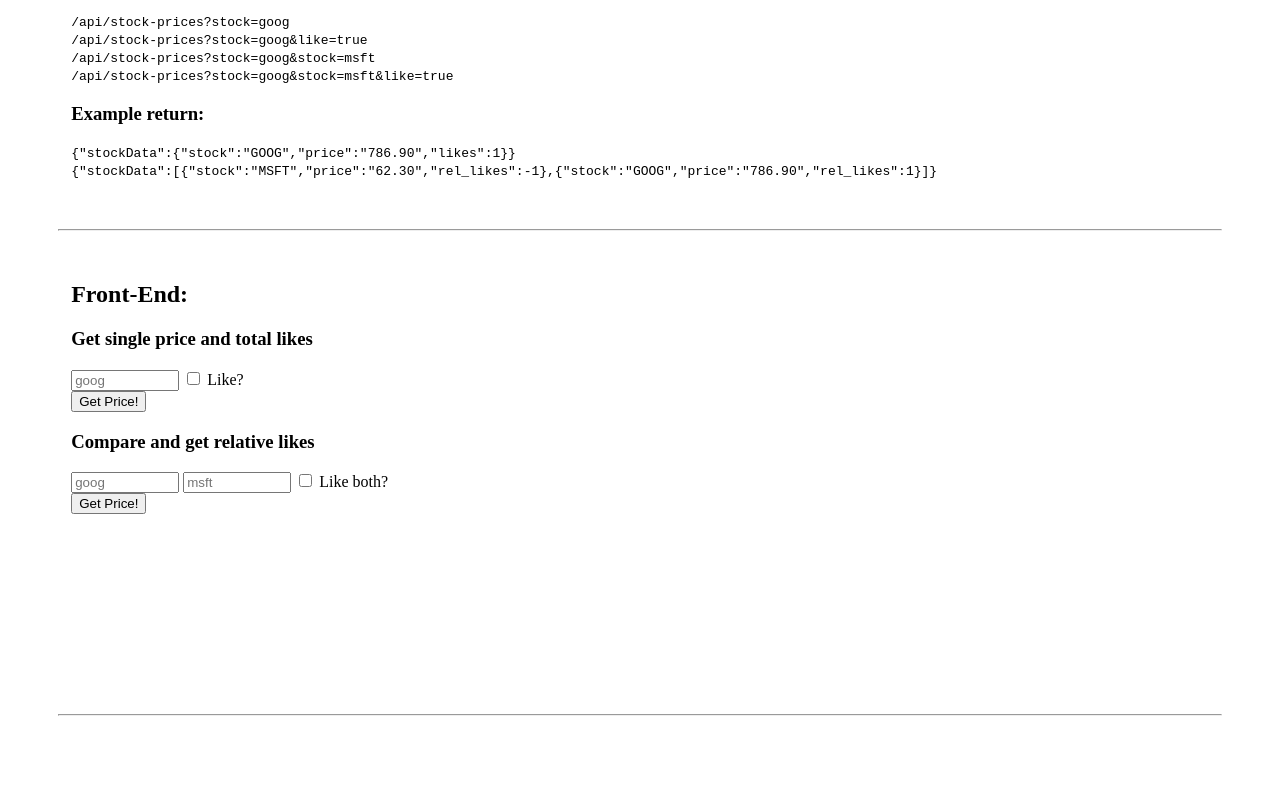
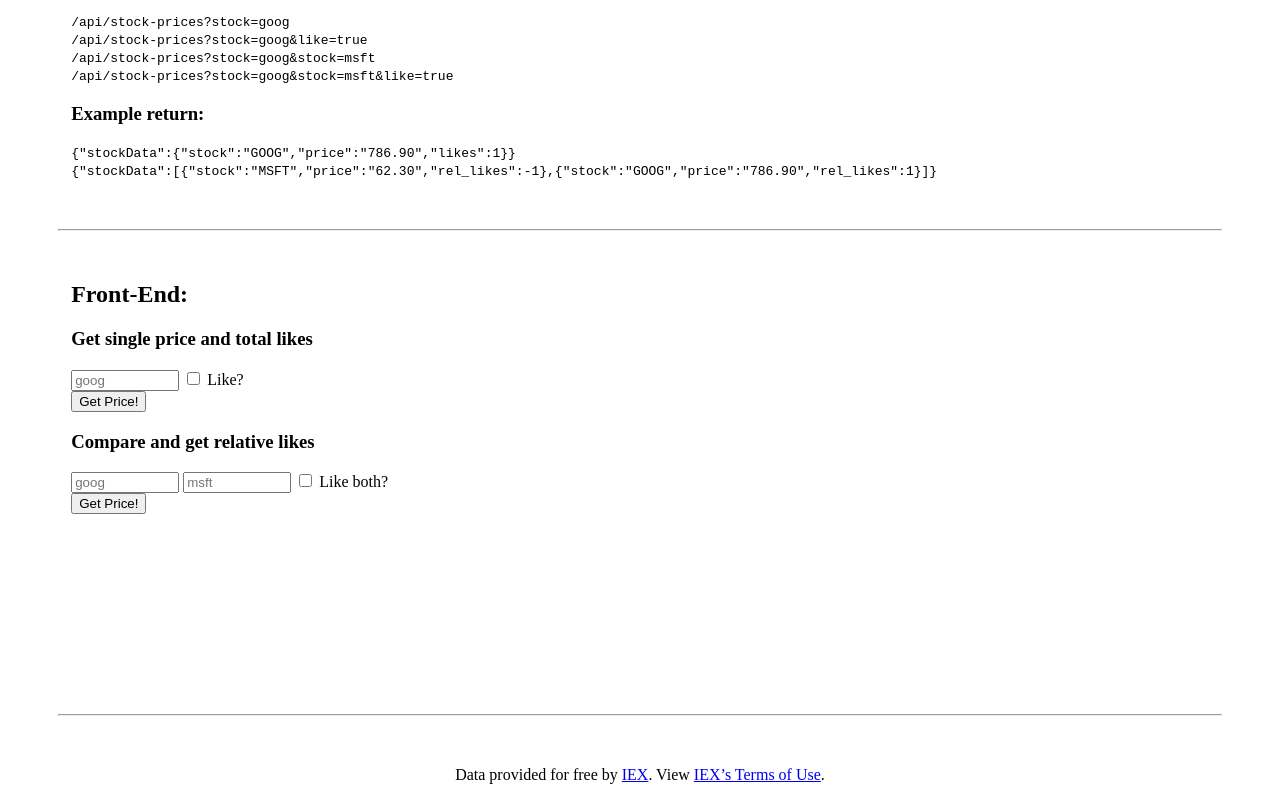
Before and after one commit to wmemorgan/stock-price-checker, a website: page views/index.html in a window 1280 px wide. Shown: the part 336-1136 px from the top of the page. Before the commit the page ends 1102 px from the top, so only its background shows below. Drawn offline with nearby package versions, Linux system fonts and the light colour scheme; files that its build step writes are made by us from their sources.

Commit message:
Add IEX credits to the front page

```diff
--- a/public/style.css
+++ b/public/style.css
@@ -0,0 +1,3 @@
+.footer {
+  text-align: center;
+}
--- a/views/index.html
+++ b/views/index.html
@@ -53,6 +53,11 @@
       <code id='jsonResult'></code>
     </div>
     <hr style='margin: 50px; margin-top: 200px'>
+    <footer class="footer">
+      <p>Data provided for free by <a href="https://iextrading.com/developer">IEX</a>. View <a href="https://iextrading.com/api-exhibit-a/">IEX’s Terms of Use</a>.</p>
+      <p></p>
+
+    </footer>
     <!-- Your web-app is https, so your scripts need to be too -->
     <script src="https://code.jquery.com/jquery-2.2.1.min.js"
             integrity="sha256-gvQgAFzTH6trSrAWoH1iPo9Xc96QxSZ3feW6kem+O00="
```
